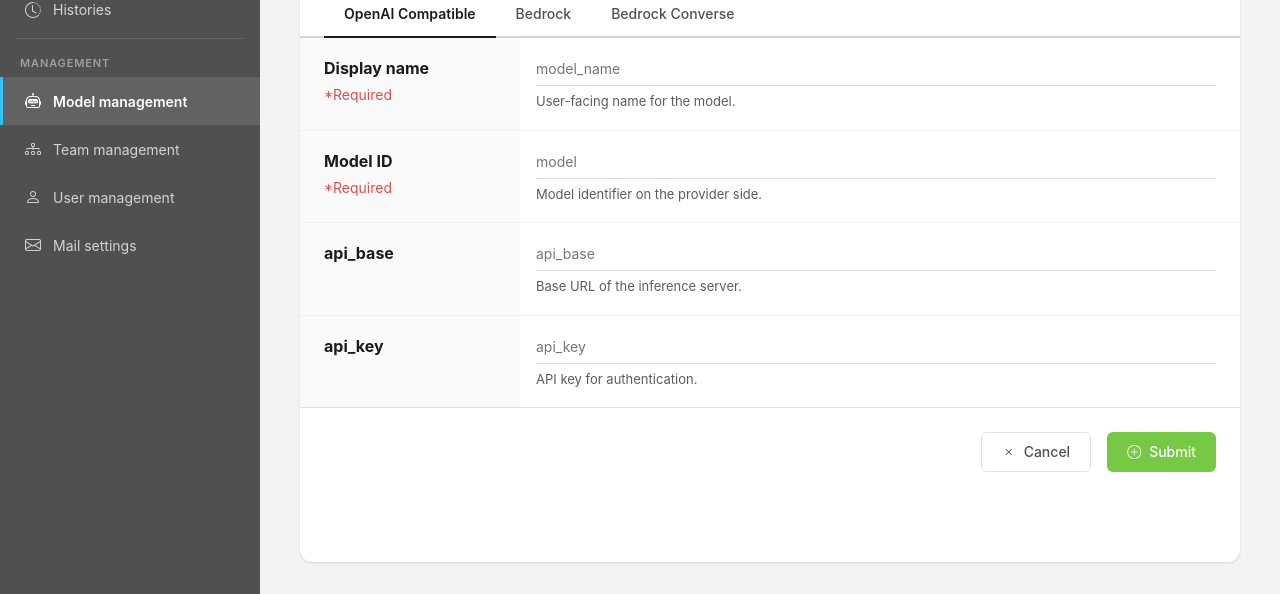
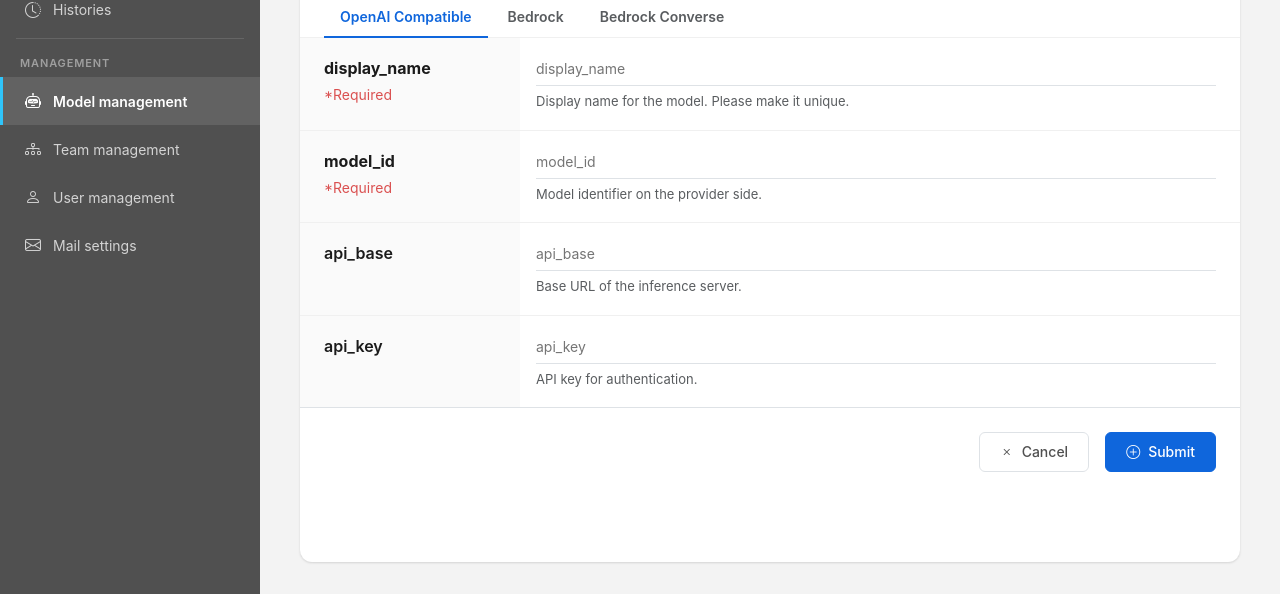
Before and after one commit to codebysora/aistation_jp, a plain HTML site: page connect_external_model.html in a window 1280 px wide. Shown: the part 206-800 px from the top of the page. Drawn offline with Linux system fonts and the light colour scheme.

Commit message:
update connect external modeal page

```diff
--- a/connect_external_model.html
+++ b/connect_external_model.html
@@ -12,6 +12,7 @@
 </head>
 <body class="h-100">
 
+  <!-- Header -->
   <header>
     <nav class="navbar navbar-expand-sm rd-navbar" aria-label="Top navigation">
       <a class="navbar-brand" href="./">AIStation Dashboard</a>
@@ -36,6 +37,7 @@
 
   <div class="d-flex rd-main-container">
 
+    <!-- Sidebar -->
     <nav class="rd-sidebar" aria-label="Main navigation">
       <ul class="nav flex-column m-0">
         <li class="rd-sidebar__section-label">Admin</li>
@@ -51,6 +53,7 @@
       </ul>
     </nav>
 
+    <!-- Content -->
     <main class="rd-content bg-body">
 
       <div class="rd-card rd-fade-in">
@@ -64,50 +67,59 @@
             </ol>
           </nav>
         </div>
-        <div class="rd-card__body d-flex flex-column overflow-hidden p-0">
+        <div class="rd-card__body d-flex flex-column overflow-hidden">
 
-          <h1 class="rd-external-model-title">Connect external model</h1>
-
-          <ul class="nav nav-tabs rd-external-model-tabs" id="external-model-tabs" role="tablist">
-            <li class="nav-item" role="presentation">
-              <button class="nav-link active" id="tab-openai" data-bs-toggle="tab" data-bs-target="#pane-openai" type="button" role="tab" aria-controls="pane-openai" aria-selected="true">OpenAI Compatible</button>
-            </li>
-            <li class="nav-item" role="presentation">
-              <button class="nav-link" id="tab-bedrock" data-bs-toggle="tab" data-bs-target="#pane-bedrock" type="button" role="tab" aria-controls="pane-bedrock" aria-selected="false">Bedrock</button>
-            </li>
-            <li class="nav-item" role="presentation">
-              <button class="nav-link" id="tab-bedrock-converse" data-bs-toggle="tab" data-bs-target="#pane-bedrock-converse" type="button" role="tab" aria-controls="pane-bedrock-converse" aria-selected="false">Bedrock Converse</button>
-            </li>
-          </ul>
+          <!-- Page header -->
+          <div class="rd-form-model-header" id="external-model-header">
+            Connect external model
+          </div>
 
           <form action="/model/external" method="POST" class="d-flex flex-column rd-form-min-h-0" id="external-model-form" novalidate>
             <input type="hidden" name="provider" id="external-provider" value="openai_compatible">
 
-            <div class="tab-content overflow-y-auto rd-form-scroll rd-external-model-scroll">
+            <!-- Provider tabs -->
+            <div class="catalog-modality-header catalog-modality-header--form">
+              <div class="catalog-modality-tabs" id="external-model-tabs" role="tablist" aria-label="Provider type">
+                <button type="button" class="catalog-modality-tab active" id="tab-openai" data-bs-toggle="tab" data-bs-target="#pane-openai" role="tab" aria-controls="pane-openai" aria-selected="true">
+                  OpenAI Compatible
+                </button>
+                <button type="button" class="catalog-modality-tab" id="tab-bedrock" data-bs-toggle="tab" data-bs-target="#pane-bedrock" role="tab" aria-controls="pane-bedrock" aria-selected="false">
+                  Bedrock
+                </button>
+                <button type="button" class="catalog-modality-tab" id="tab-bedrock-converse" data-bs-toggle="tab" data-bs-target="#pane-bedrock-converse" role="tab" aria-controls="pane-bedrock-converse" aria-selected="false">
+                  Bedrock Converse
+                </button>
+              </div>
+            </div>
+
+            <!-- Scrollable form area -->
+            <div class="overflow-y-auto rd-form-scroll">
+              <div class="tab-content">
+
               <div class="tab-pane fade show active" id="pane-openai" role="tabpanel" aria-labelledby="tab-openai" tabindex="0">
                 <div class="c-form-row">
                   <div class="c-form-row__label">
-                    <label for="openai_display_name" class="fw-bold">Display name</label>
+                    <label for="openai_display_name" class="fw-bold">display_name</label>
                     <div class="text-danger small mt-1">*Required</div>
                   </div>
                   <div class="c-form-row__field">
-                    <input type="text" class="c-form-field" id="openai_display_name" name="display_name" placeholder="model_name" required>
-                    <div class="c-form-annotation">User-facing name for the model.</div>
+                    <input type="text" class="c-form-field" id="openai_display_name" name="display_name" placeholder="display_name" required>
+                    <div class="c-form-annotation">Display name for the model. Please make it unique.</div>
                   </div>
                 </div>
                 <div class="c-form-row">
                   <div class="c-form-row__label">
-                    <label for="openai_model_id" class="fw-bold">Model ID</label>
+                    <label for="openai_model_id" class="fw-bold">model_id</label>
                     <div class="text-danger small mt-1">*Required</div>
                   </div>
                   <div class="c-form-row__field">
-                    <input type="text" class="c-form-field" id="openai_model_id" name="model_id" placeholder="model" required>
+                    <input type="text" class="c-form-field" id="openai_model_id" name="model_id" placeholder="model_id" required>
                     <div class="c-form-annotation">Model identifier on the provider side.</div>
                   </div>
                 </div>
                 <div class="c-form-row">
                   <div class="c-form-row__label">
-                    <label for="openai_api_base" class="fw-bold">api_base</label>
+                    <label for="openai_api_base" class="fw-semibold">api_base</label>
                   </div>
                   <div class="c-form-row__field">
                     <input type="text" class="c-form-field" id="openai_api_base" name="api_base" placeholder="api_base">
@@ -116,7 +128,7 @@
                 </div>
                 <div class="c-form-row">
                   <div class="c-form-row__label">
-                    <label for="openai_api_key" class="fw-bold">api_key</label>
+                    <label for="openai_api_key" class="fw-semibold">api_key</label>
                   </div>
                   <div class="c-form-row__field">
                     <input type="password" class="c-form-field" id="openai_api_key" name="api_key" placeholder="api_key" autocomplete="off">
@@ -128,27 +140,27 @@
               <div class="tab-pane fade" id="pane-bedrock" role="tabpanel" aria-labelledby="tab-bedrock" tabindex="0">
                 <div class="c-form-row">
                   <div class="c-form-row__label">
-                    <label for="bedrock_display_name" class="fw-bold">Display name</label>
+                    <label for="bedrock_display_name" class="fw-bold">display_name</label>
                     <div class="text-danger small mt-1">*Required</div>
                   </div>
                   <div class="c-form-row__field">
-                    <input type="text" class="c-form-field js-external-field" id="bedrock_display_name" data-field="display_name" placeholder="model_name" disabled>
-                    <div class="c-form-annotation">User-facing name for the model.</div>
+                    <input type="text" class="c-form-field js-external-field" id="bedrock_display_name" data-field="display_name" placeholder="display_name" disabled>
+                    <div class="c-form-annotation">Display name for the model. Please make it unique.</div>
                   </div>
                 </div>
                 <div class="c-form-row">
                   <div class="c-form-row__label">
-                    <label for="bedrock_model_id" class="fw-bold">Model ID</label>
+                    <label for="bedrock_model_id" class="fw-bold">model_id</label>
                     <div class="text-danger small mt-1">*Required</div>
                   </div>
                   <div class="c-form-row__field">
-                    <input type="text" class="c-form-field js-external-field" id="bedrock_model_id" data-field="model_id" placeholder="model" disabled>
+                    <input type="text" class="c-form-field js-external-field" id="bedrock_model_id" data-field="model_id" placeholder="model_id" disabled>
                     <div class="c-form-annotation">Model identifier on the provider side.</div>
                   </div>
                 </div>
                 <div class="c-form-row">
                   <div class="c-form-row__label">
-                    <label for="bedrock_aws_region" class="fw-bold">aws_region</label>
+                    <label for="bedrock_aws_region" class="fw-semibold">aws_region</label>
                   </div>
                   <div class="c-form-row__field">
                     <input type="text" class="c-form-field js-external-field" id="bedrock_aws_region" data-field="aws_region" placeholder="aws_region" disabled>
@@ -157,7 +169,7 @@
                 </div>
                 <div class="c-form-row">
                   <div class="c-form-row__label">
-                    <label for="bedrock_aws_access_key_id" class="fw-bold">aws_access_key_id</label>
+                    <label for="bedrock_aws_access_key_id" class="fw-semibold">aws_access_key_id</label>
                   </div>
                   <div class="c-form-row__field">
                     <input type="text" class="c-form-field js-external-field" id="bedrock_aws_access_key_id" data-field="aws_access_key_id" placeholder="aws_access_key_id" disabled>
@@ -166,7 +178,7 @@
                 </div>
                 <div class="c-form-row">
                   <div class="c-form-row__label">
-                    <label for="bedrock_aws_secret_access_key" class="fw-bold">aws_secret_access_key</label>
+                    <label for="bedrock_aws_secret_access_key" class="fw-semibold">aws_secret_access_key</label>
                   </div>
                   <div class="c-form-row__field">
                     <input type="password" class="c-form-field js-external-field" id="bedrock_aws_secret_access_key" data-field="aws_secret_access_key" placeholder="aws_secret_access_key" autocomplete="off" disabled>
@@ -178,27 +190,27 @@
               <div class="tab-pane fade" id="pane-bedrock-converse" role="tabpanel" aria-labelledby="tab-bedrock-converse" tabindex="0">
                 <div class="c-form-row">
                   <div class="c-form-row__label">
-                    <label for="bedrock_converse_display_name" class="fw-bold">Display name</label>
+                    <label for="bedrock_converse_display_name" class="fw-bold">display_name</label>
                     <div class="text-danger small mt-1">*Required</div>
                   </div>
                   <div class="c-form-row__field">
-                    <input type="text" class="c-form-field js-external-field" id="bedrock_converse_display_name" data-field="display_name" placeholder="model_name" disabled>
-                    <div class="c-form-annotation">User-facing name for the model.</div>
+                    <input type="text" class="c-form-field js-external-field" id="bedrock_converse_display_name" data-field="display_name" placeholder="display_name" disabled>
+                    <div class="c-form-annotation">Display name for the model. Please make it unique.</div>
                   </div>
                 </div>
                 <div class="c-form-row">
                   <div class="c-form-row__label">
-                    <label for="bedrock_converse_model_id" class="fw-bold">Model ID</label>
+                    <label for="bedrock_converse_model_id" class="fw-bold">model_id</label>
                     <div class="text-danger small mt-1">*Required</div>
                   </div>
                   <div class="c-form-row__field">
-                    <input type="text" class="c-form-field js-external-field" id="bedrock_converse_model_id" data-field="model_id" placeholder="model" disabled>
+                    <input type="text" class="c-form-field js-external-field" id="bedrock_converse_model_id" data-field="model_id" placeholder="model_id" disabled>
                     <div class="c-form-annotation">Model identifier on the provider side.</div>
                   </div>
                 </div>
                 <div class="c-form-row">
                   <div class="c-form-row__label">
-                    <label for="bedrock_converse_aws_region" class="fw-bold">aws_region</label>
+                    <label for="bedrock_converse_aws_region" class="fw-semibold">aws_region</label>
                   </div>
                   <div class="c-form-row__field">
                     <input type="text" class="c-form-field js-external-field" id="bedrock_converse_aws_region" data-field="aws_region" placeholder="aws_region" disabled>
@@ -207,7 +219,7 @@
                 </div>
                 <div class="c-form-row">
                   <div class="c-form-row__label">
-                    <label for="bedrock_converse_aws_access_key_id" class="fw-bold">aws_access_key_id</label>
+                    <label for="bedrock_converse_aws_access_key_id" class="fw-semibold">aws_access_key_id</label>
                   </div>
                   <div class="c-form-row__field">
                     <input type="text" class="c-form-field js-external-field" id="bedrock_converse_aws_access_key_id" data-field="aws_access_key_id" placeholder="aws_access_key_id" disabled>
@@ -216,7 +228,7 @@
                 </div>
                 <div class="c-form-row">
                   <div class="c-form-row__label">
-                    <label for="bedrock_converse_aws_secret_access_key" class="fw-bold">aws_secret_access_key</label>
+                    <label for="bedrock_converse_aws_secret_access_key" class="fw-semibold">aws_secret_access_key</label>
                   </div>
                   <div class="c-form-row__field">
                     <input type="password" class="c-form-field js-external-field" id="bedrock_converse_aws_secret_access_key" data-field="aws_secret_access_key" placeholder="aws_secret_access_key" autocomplete="off" disabled>
@@ -224,16 +236,20 @@
                   </div>
                 </div>
               </div>
+
+              </div>
             </div>
 
+            <!-- Cancel / Submit buttons -->
             <div class="d-flex justify-content-end gap-3 py-4 pe-4 border-top flex-shrink-0">
               <button type="button" class="rd-btn-secondary" id="external-model-cancel">
                 <i class="bi bi-x" aria-hidden="true"></i> Cancel
               </button>
-              <button type="submit" class="btn btn-success rd-btn-action border-0">
+              <button type="submit" class="rd-btn-primary">
                 <i class="bi bi-plus-circle" aria-hidden="true"></i> Submit
               </button>
             </div>
+
           </form>
 
         </div>
--- a/static/css/style.css
+++ b/static/css/style.css
@@ -948,28 +948,6 @@
     background: transparent;
 }
 
-/* Connect external model */
-.rd-external-model-title {
-    font-size: 1.25rem;
-    font-weight: 700;
-    margin: 0;
-    padding: 1rem 1.5rem 0;
-}
-
-.rd-external-model-tabs {
-    padding: 0 1.5rem;
-    margin-top: 0.25rem;
-}
-
-.rd-external-model-tabs.nav-tabs .nav-link.active {
-    color: var(--bs-body-color);
-    border-bottom-color: var(--bs-body-color);
-}
-
-.rd-external-model-scroll {
-    max-height: calc(100vh - var(--rd-header-height) - 260px);
-}
-
 /* ============================================
    Deploy Model Form
    ============================================ */
@@ -3600,6 +3578,11 @@
     margin-bottom: 0.35rem;
 }
 
+/* Provider tabs inside deploy / external model forms */
+.catalog-modality-header--form {
+    padding-top: 0;
+}
+
 .catalog-modality-tabs {
     display: flex;
     gap: 0.25rem;
```
